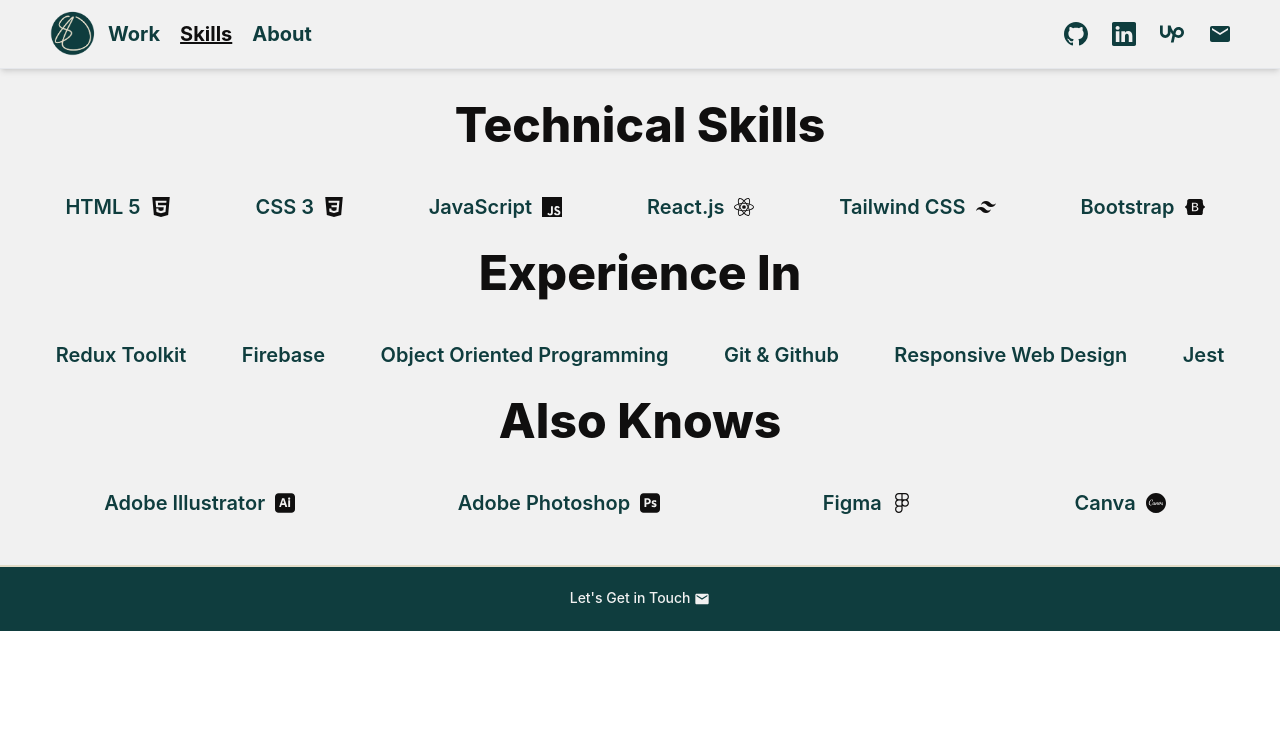
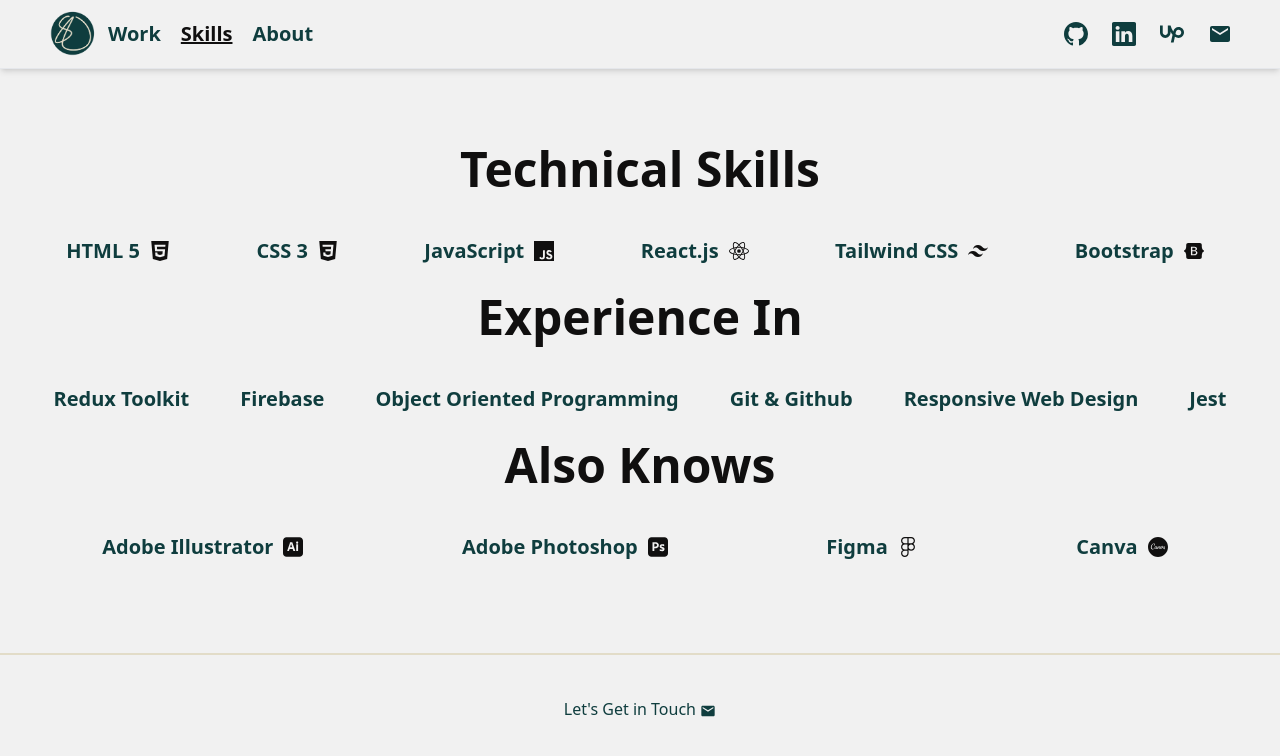
Before and after one commit to sarahaboudalal/Portfolio, a React (Create React App) app: page /skills in a window 1280 px wide. Shown: the top 756 px of the page. Built offline with nearby package versions, Linux system fonts and the light colour scheme.

Commit message:
fixed overall styling

```diff
--- a/src/components/Footer/Footer.jsx
+++ b/src/components/Footer/Footer.jsx
@@ -2,10 +2,10 @@
 
 export default function Footer() {
     return (
-      <div className="bg-greenish border-t-2 border-t-beige py-4 px-2 flex items-center justify-center">
+      <div className="bg-whitish border-t-2 border-t-beige py-10 px-2 flex items-center justify-center">
       <a
         href="mailto:sarahaboudalal@gmail.com"
-        className="mx-4 text-sm font-medium hover:text-beige text-whitish"
+        className="mx-4 text-md font-medium hover:text-night text-greenish"
       >
        Let's Get in Touch{' '}
           <MdEmail className="h-8 w-4 inline" />
--- a/src/components/Navbar/Navbar.jsx
+++ b/src/components/Navbar/Navbar.jsx
@@ -105,18 +105,24 @@
         >
           <a
             href="https://github.com/sarahaboudalal"
+            rel="noreferrer"
+            target="_blank"
             className="text-sm font-medium hover:text-night text-greenish duration-300"
           >
             <BsGithub className="h-8 w-6" />
           </a>
           <a
             href="https://www.linkedin.com/in/sarah-abou-dalal-977891250/"
+            rel="noreferrer"
+            target="_blank"
             className="text-sm font-medium hover:text-night text-greenish duration-300"
           >
             <BsLinkedin className="h-8 w-6" />
           </a>
           <a
             href="https://www.upwork.com/freelancers/~01fe1bf223c6b52e3e"
+            rel="noreferrer"
+            target="_blank"
             className="text-sm font-medium hover:text-night text-greenish duration-300"
           >
             <SiUpwork className="h-8 w-6" />
--- a/src/components/Projects/ProjectSection.jsx
+++ b/src/components/Projects/ProjectSection.jsx
@@ -3,8 +3,8 @@
 
 export default function ProjectSection() {
   return (
-    <div className="bg-whitish py-8 md:px-2 px-4 dark:bg-greenish">
-      <h3 className="mb-10 text-center overline text-greenish text-4xl font-bold dark:text-beige">
+    <div className="bg-whitish py-14 md:px-2 px-4 ">
+      <h3 className="mb-10 text-center overline text-greenish text-4xl font-bold">
         My Work
       </h3>
       <div className="grid lg:grid-cols-2 grid-cols-1 content-center justify-items-center gap-y-9 gap-x-3">
--- a/src/components/Projects/Projects.jsx
+++ b/src/components/Projects/Projects.jsx
@@ -2,7 +2,7 @@
 
 export default function Projects({ project }) {
   return (
-    <div className="flex flex-col max-w-lg bg-beige border border-gray-200 rounded-lg shadow-md">
+    <div className="flex flex-col max-w-lg bg-whitish border border-beige rounded-lg shadow-lg hover:shadow-beige hover:shadow-2xl hover:scale-105 duration-300">
       <a href={project.siteUrl} rel="noreferrer" target="_blank">
         <img
           src={project.image}
@@ -13,7 +13,7 @@
           {project.name}
         </h5>
       </a>
-      <p className="mb-3 font-normal text-night px-4">{project.description}</p>
+      <p className="mb-3 font-medium text-night px-4">{project.description}</p>
       <p className="text-greenish px-4 pb-6">
         <a
           href={project.codeUrl}
--- a/src/components/Skills/Skills.jsx
+++ b/src/components/Skills/Skills.jsx
@@ -14,78 +14,78 @@
 
 export default function Skills() {
   return (
-    <div className="h-full bg-whitish py-5 dark:bg-greenish">
-      <h3 className="text-night dark:text-whitish text-5xl font-extrabold text-center m-3 pb-4">
+    <div className="h-full bg-whitish py-16 ">
+      <h3 className="text-night  text-5xl font-extrabold text-center m-3 pb-4">
         Technical Skills
       </h3>
       <div className="flex lg:flex-row flex-col items-center justify-around m-7">
-        <p className="text-greenish text-xl font-semibold dark:text-beige">
+        <p className="text-greenish text-xl font-semibold ">
           HTML 5
-          <SiHtml5 className="inline w-10 mb-1 text-night dark:text-whitish" />
+          <SiHtml5 className="inline w-10 mb-1 text-night " />
         </p>
-        <p className="text-greenish text-xl font-semibold dark:text-beige">
+        <p className="text-greenish text-xl font-semibold ">
           CSS 3
-          <SiCss3 className="inline w-10 mb-1 text-night dark:text-whitish" />
+          <SiCss3 className="inline w-10 mb-1 text-night " />
         </p>
-        <p className="text-greenish text-xl font-semibold dark:text-beige">
+        <p className="text-greenish text-xl font-semibold ">
           JavaScript
-          <SiJavascript className="inline w-10 mb-1 text-night dark:text-whitish" />
+          <SiJavascript className="inline w-10 mb-1 text-night " />
         </p>
-        <p className="text-greenish text-xl font-semibold dark:text-beige">
+        <p className="text-greenish text-xl font-semibold ">
           React.js
-          <SiReact className="inline w-10 mb-1 text-night dark:text-whitish" />
+          <SiReact className="inline w-10 mb-1 text-night " />
         </p>
-        <p className="text-greenish text-xl font-semibold dark:text-beige">
+        <p className="text-greenish text-xl font-semibold ">
           Tailwind CSS
-          <SiTailwindcss className="inline w-10 mb-1 text-night dark:text-whitish" />
+          <SiTailwindcss className="inline w-10 mb-1 text-night " />
         </p>
-        <p className="text-greenish text-xl font-semibold dark:text-beige">
+        <p className="text-greenish text-xl font-semibold ">
           Bootstrap
-          <SiBootstrap className="inline w-10 mb-1 text-night dark:text-whitish" />
+          <SiBootstrap className="inline w-10 mb-1 text-night " />
         </p>
       </div>
-      <h3 className="text-night dark:text-whitish text-5xl font-extrabold text-center m-3 pb-4">
+      <h3 className="text-night  text-5xl font-extrabold text-center m-3 pb-4">
         Experience In
       </h3>
       <div className="flex lg:flex-row flex-col items-center justify-around m-7">
-        <p className="text-greenish text-xl text-center font-semibold dark:text-beige">
+        <p className="text-greenish text-xl text-center font-semibold ">
           Redux Toolkit
         </p>
-        <p className="text-greenish text-xl text-center font-semibold dark:text-beige">
+        <p className="text-greenish text-xl text-center font-semibold ">
           Firebase
         </p>
-        <p className="text-greenish text-xl font-semibold  text-center dark:text-beige">
+        <p className="text-greenish text-xl font-semibold  text-center ">
           Object Oriented Programming
         </p>
-        <p className="text-greenish text-xl text-center font-semibold dark:text-beige">
+        <p className="text-greenish text-xl text-center font-semibold ">
           Git & Github
         </p>
-        <p className="text-greenish text-xl text-center font-semibold dark:text-beige">
+        <p className="text-greenish text-xl text-center font-semibold ">
           Responsive Web Design
         </p>
-        <p className="text-greenish text-xl text-center font-semibold dark:text-beige">
+        <p className="text-greenish text-xl text-center font-semibold ">
           Jest
         </p>
       </div>
-      <h3 className="text-night dark:text-whitish text-5xl font-extrabold text-center m-3 pb-4">
+      <h3 className="text-night  text-5xl font-extrabold text-center m-3 pb-4">
         Also Knows
       </h3>
       <div className="flex lg:flex-row flex-col items-center justify-around m-7">
-        <p className="text-greenish text-xl font-semibold dark:text-beige">
+        <p className="text-greenish text-xl font-semibold ">
           Adobe Illustrator
-          <SiAdobeillustrator className="inline w-10 mb-1 text-night dark:text-whitish" />
+          <SiAdobeillustrator className="inline w-10 mb-1 text-night " />
         </p>
-        <p className="text-greenish text-xl font-semibold dark:text-beige">
+        <p className="text-greenish text-xl font-semibold ">
           Adobe Photoshop
-          <SiAdobephotoshop className="inline w-10 mb-1 text-night dark:text-whitish" />
+          <SiAdobephotoshop className="inline w-10 mb-1 text-night " />
         </p>
-        <p className="text-greenish text-xl font-semibold dark:text-beige">
+        <p className="text-greenish text-xl font-semibold ">
           Figma
-          <SiFigma className="inline w-10 mb-1 text-night dark:text-whitish" />
+          <SiFigma className="inline w-10 mb-1 text-night " />
         </p>
-        <p className="text-greenish text-xl font-semibold dark:text-beige">
+        <p className="text-greenish text-xl font-semibold ">
           Canva
-          <SiCanva className="inline w-10 mb-1 text-night dark:text-whitish" />
+          <SiCanva className="inline w-10 mb-1 text-night " />
         </p>
       </div>
     </div>
--- a/src/index.css
+++ b/src/index.css
@@ -4,14 +4,7 @@
 
 body {
   margin: 0;
-  font-family: -apple-system, BlinkMacSystemFont, 'Segoe UI', 'Roboto', 'Oxygen',
-    'Ubuntu', 'Cantarell', 'Fira Sans', 'Droid Sans', 'Helvetica Neue',
-    sans-serif;
+  background-color: #F1F1F1;
   -webkit-font-smoothing: antialiased;
   -moz-osx-font-smoothing: grayscale;
 }
-
-code {
-  font-family: source-code-pro, Menlo, Monaco, Consolas, 'Courier New',
-    monospace;
-}
```
Also changed, not shown: src/components/Hero/Hero.jsx (+4 -4 lines).
